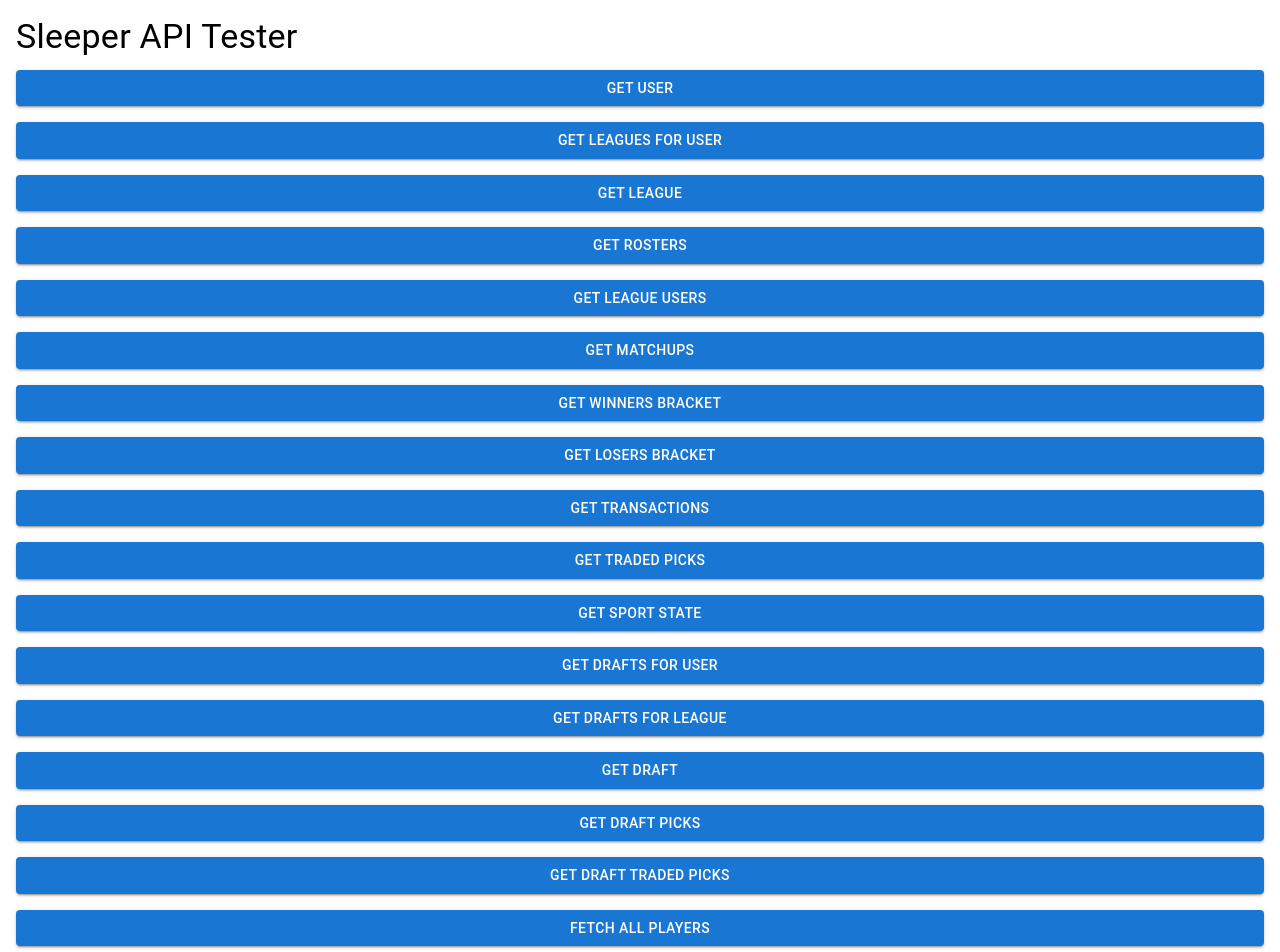
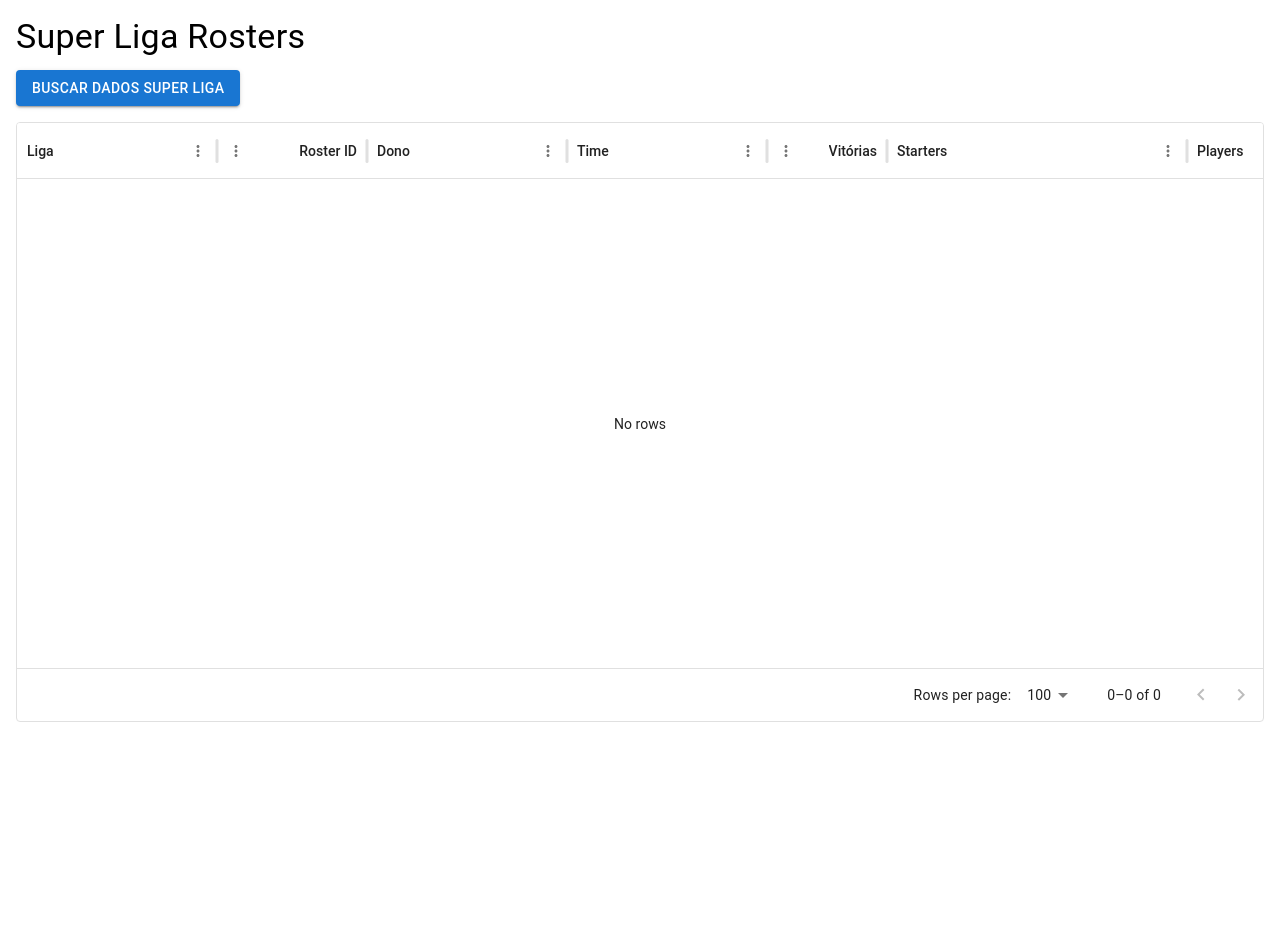
Before and after one commit to allanheil1/superligafnn, a Next.js app: page / in a window 1280 px wide. Shown: the top 952 px of the page. After the commit the page ends 800 px from the top, so only its background shows below. Built offline with nearby package versions, Linux system fonts and the light colour scheme.

Commit message:
fetching all sl teams

```diff
--- a/package.json
+++ b/package.json
@@ -13,6 +13,7 @@
     "@emotion/styled": "^11.14.0",
     "@hookform/resolvers": "^4.1.3",
     "@mui/material": "^7.0.0",
+    "@mui/x-data-grid": "^8.5.3",
     "@tanstack/react-query": "^5.69.0",
     "axios": "^1.8.4",
     "next": "15.2.4",
--- a/src/app/page.tsx
+++ b/src/app/page.tsx
@@ -1,105 +1,103 @@
 "use client";
 import React, { useState } from "react";
-import { Box, Button, Stack, TextField, Typography } from "@mui/material";
+import { Box, Button, Typography } from "@mui/material";
+import { DataGrid, GridColDef } from "@mui/x-data-grid";
 import { useSleeperApi } from "../hooks/useSleeperApi";
+import { Ligas, LeagueInfo } from "../ligas";
+import { LeagueUser, Roster } from "../api/sleeper/types";
 
-const SleeperApiTesterPage: React.FC = () => {
+const SuperLigaPage: React.FC = () => {
   const api = useSleeperApi();
-  const [response, setResponse] = useState<any>(null);
+  const [rows, setRows] = useState<any[]>([]);
+  const [loading, setLoading] = useState(false);
 
-  const handle = async (fn: (...args: any[]) => Promise<any>, prompts: string[]) => {
-    const inputs = prompts.map((p) => prompt(p));
-    if (inputs.some((input) => input === null)) {
-      return;
-    }
+  const handleFetch = async () => {
+    setLoading(true);
 
-    const args = inputs.map((v) => {
-      const num = Number(v);
-      return !isNaN(num) && v?.trim() !== "" ? num : v;
+    // Monta lista de ligas de todas as categorias
+    const leagueInfos: LeagueInfo[] = [];
+    for (let i = 9; i <= 88; i++)
+      try {
+        leagueInfos.push(Ligas.bronze(i));
+      } catch {}
+    for (let i = 45; i <= 55; i++)
+      try {
+        leagueInfos.push(Ligas.cobre(i));
+      } catch {}
+    [58, 8, 7, 6, 5, 4, 3, 2].forEach((i) => {
+      try {
+        leagueInfos.push(Ligas.prata(i));
+      } catch {}
+    });
+    try {
+      leagueInfos.push(Ligas.ouro(1));
+    } catch {}
+    leagueInfos.push(Ligas.creators());
+
+    // Promises de usuários e rosters por liga
+    const userPromises: Promise<LeagueUser[] | null>[] = [];
+    const rosterPromises: Promise<Roster[] | null>[] = [];
+
+    leagueInfos.forEach((info) => {
+      userPromises.push(api.getLeagueUsers(info.id));
+      rosterPromises.push(api.getRosters(info.id));
     });
 
-    const res = await fn(...args);
-    setResponse(res);
+    const usersByLeague = await Promise.all(userPromises);
+    const rostersByLeague = await Promise.all(rosterPromises);
+
+    // Mapa de leagueId -> LeagueUser[]
+    const leagueUsersMap: Record<string, LeagueUser[]> = {};
+    leagueInfos.forEach((info, idx) => {
+      leagueUsersMap[info.id] = usersByLeague[idx] || [];
+    });
+
+    // Agrega todos os rosters com display_name e nome do time
+    const allRows = leagueInfos.flatMap((info, idx) => {
+      const rosters = rostersByLeague[idx] || [];
+      const users = leagueUsersMap[info.id];
+      return rosters.map((r) => {
+        const user = users.find((u) => u.user_id === r.owner_id);
+        return {
+          id: `${info.id}-${r.roster_id}`,
+          league: info.name,
+          roster_id: r.roster_id,
+          owner: user?.display_name || r.owner_id,
+          team: user?.display_name || "",
+          wins: r.settings?.wins ?? 0,
+          starters: r.starters?.join(", "),
+          players: r.players?.join(", "),
+        };
+      });
+    });
+
+    setRows(allRows);
+    setLoading(false);
   };
+
+  const columns: GridColDef[] = [
+    { field: "league", headerName: "Liga", width: 200 },
+    { field: "roster_id", headerName: "Roster ID", width: 150, type: "number" },
+    { field: "owner", headerName: "Dono", width: 200 },
+    { field: "team", headerName: "Time", width: 200 },
+    { field: "wins", headerName: "Vitórias", width: 120, type: "number" },
+    { field: "starters", headerName: "Starters", width: 300 },
+    { field: "players", headerName: "Players", width: 300 },
+  ];
 
   return (
     <Box p={2}>
       <Typography variant="h4" gutterBottom>
-        Sleeper API Tester
+        Super Liga Rosters
       </Typography>
-      <Stack spacing={2} mb={2}>
-        <Button variant="contained" onClick={() => handle(api.getUser, ["User ID"])}>
-          Get User
-        </Button>
-        <Button variant="contained" onClick={() => handle(api.getLeaguesForUser, ["User ID", "Sport", "Season"])}>
-          Get Leagues For User
-        </Button>
-        <Button variant="contained" onClick={() => handle(api.getLeague, ["League ID"])}>
-          Get League
-        </Button>
-        <Button variant="contained" onClick={() => handle(api.getRosters, ["League ID"])}>
-          Get Rosters
-        </Button>
-        <Button variant="contained" onClick={() => handle(api.getLeagueUsers, ["League ID"])}>
-          Get League Users
-        </Button>
-        <Button variant="contained" onClick={() => handle(api.getMatchups, ["League ID", "Week (number)"])}>
-          Get Matchups
-        </Button>
-        <Button variant="contained" onClick={() => handle(api.getWinnersBracket, ["League ID"])}>
-          Get Winners Bracket
-        </Button>
-        <Button variant="contained" onClick={() => handle(api.getLosersBracket, ["League ID"])}>
-          Get Losers Bracket
-        </Button>
-        <Button variant="contained" onClick={() => handle(api.getTransactions, ["League ID", "Round (number)"])}>
-          Get Transactions
-        </Button>
-        <Button variant="contained" onClick={() => handle(api.getTradedPicks, ["League ID"])}>
-          Get Traded Picks
-        </Button>
-        <Button variant="contained" onClick={() => handle(api.getSportState, ["Sport"])}>
-          Get Sport State
-        </Button>
-        <Button variant="contained" onClick={() => handle(api.getDraftsForUser, ["User ID", "Sport", "Season"])}>
-          Get Drafts For User
-        </Button>
-        <Button variant="contained" onClick={() => handle(api.getDraftsForLeague, ["League ID"])}>
-          Get Drafts For League
-        </Button>
-        <Button variant="contained" onClick={() => handle(api.getDraft, ["Draft ID"])}>
-          Get Draft
-        </Button>
-        <Button variant="contained" onClick={() => handle(api.getDraftPicks, ["Draft ID"])}>
-          Get Draft Picks
-        </Button>
-        <Button variant="contained" onClick={() => handle(api.getDraftTradedPicks, ["Draft ID"])}>
-          Get Draft Traded Picks
-        </Button>
-        <Button variant="contained" onClick={() => handle(api.fetchAllPlayers, [])}>
-          Fetch All Players
-        </Button>
-        <Button
-          variant="contained"
-          onClick={() => handle(api.getTrendingPlayers, ["Type (add/drop)", "Lookback Hours (optional)", "Limit (optional)"])}
-        >
-          Get Trending Players
-        </Button>
-      </Stack>
-
-      <Typography variant="h6" gutterBottom>
-        Response JSON
-      </Typography>
-      <TextField
-        multiline
-        fullWidth
-        minRows={10}
-        variant="outlined"
-        value={response ? JSON.stringify(response, null, 2) : ""}
-        InputProps={{ readOnly: true }}
-      />
+      <Button variant="contained" onClick={handleFetch} disabled={loading}>
+        Buscar Dados Super Liga
+      </Button>
+      <Box mt={2} sx={{ height: 600, width: "100%" }}>
+        <DataGrid rows={rows} columns={columns} loading={loading} />
+      </Box>
     </Box>
   );
 };
 
-export default SleeperApiTesterPage;
+export default SuperLigaPage;
--- /dev/null
+++ b/src/ligas.ts
@@ -0,0 +1,156 @@
+// src/constants/ligas.ts
+
+/**
+ * Categorias de ligas disponíveis.
+ */
+export enum LeagueCategory {
+  Bronze = "bronze",
+  Cobre = "cobre",
+  Prata = "prata",
+  Ouro = "ouro",
+  Creators = "creators",
+}
+
+/**
+ * Informação de uma liga: ID e nome.
+ */
+export interface LeagueInfo {
+  id: string;
+  name: string;
+}
+
+// Liga Bronze (#9 a #59, exceto #58)
+const bronzeLeagues: Record<number, LeagueInfo> = {
+  88: { id: "1137108078496829440", name: "Liga Bronze #88" },
+  87: { id: "1137094205949952000", name: "Liga Bronze #87" },
+  86: { id: "1137091318041276416", name: "Liga Bronze #86" },
+  85: { id: "1136887869747986432", name: "Liga Bronze #85" },
+  84: { id: "1136839487687987200", name: "Liga Bronze #84" },
+  83: { id: "1136834977070534656", name: "Liga Bronze #83" },
+  82: { id: "1136777520541569024", name: "Liga Bronze #82" },
+  81: { id: "1136774381264449536", name: "Liga Bronze #81" },
+  80: { id: "1136749513223458816", name: "Liga Bronze #80" },
+  79: { id: "1136723115578503168", name: "Liga Bronze #79" },
+  78: { id: "1136489593337495552", name: "Liga Bronze #78" },
+  77: { id: "1136484565981671424", name: "Liga Bronze #77" },
+  76: { id: "1136434551879888896", name: "Liga Bronze #76" },
+  75: { id: "1136358406073266176", name: "Liga Bronze #75" },
+  74: { id: "1136127794209869824", name: "Liga Bronze #74" },
+  73: { id: "1136033570352484352", name: "Liga Bronze #73" },
+  72: { id: "1135694895169089536", name: "Liga Bronze #72" },
+  71: { id: "1135381400481685504", name: "Liga Bronze #71" },
+  70: { id: "1135363829610987520", name: "Liga Bronze #70" },
+  69: { id: "1135664656665903104", name: "Liga Bronze #69" },
+  68: { id: "1135283048834146304", name: "Liga Bronze #68" },
+  67: { id: "1135283006194855936", name: "Liga Bronze #67" },
+  66: { id: "1135000543942004736", name: "Liga Bronze #66" },
+  65: { id: "1134624441331298304", name: "Liga Bronze #65" },
+  64: { id: "1134624308543860736", name: "Liga Bronze #64" },
+  63: { id: "1134624239866273792", name: "Liga Bronze #63" },
+  62: { id: "1133458987682332672", name: "Liga Bronze #62" },
+  61: { id: "1133458932518883328", name: "Liga Bronze #61" },
+  60: { id: "1133458853661663232", name: "Liga Bronze #60" },
+  59: { id: "1133458804991053824", name: "Liga Bronze #59" },
+  44: { id: "1130964145525936128", name: "Liga Bronze #44" },
+  43: { id: "1130964083509088256", name: "Liga Bronze #43" },
+  42: { id: "1130964034389479424", name: "Liga Bronze #42" },
+  41: { id: "1130963991657996288", name: "Liga Bronze #41" },
+  40: { id: "1130963905045585920", name: "Liga Bronze #40" },
+  39: { id: "1130963854198046720", name: "Liga Bronze #39" },
+  38: { id: "1130963805225304064", name: "Liga Bronze #38" },
+  37: { id: "1130963536072679424", name: "Liga Bronze #37" },
+  36: { id: "1130243081577680896", name: "Liga Bronze #36" },
+  35: { id: "1130243044588216320", name: "Liga Bronze #35" },
+  34: { id: "1130243006885498880", name: "Liga Bronze #34" },
+  33: { id: "1130242958311153664", name: "Liga Bronze #33" },
+  32: { id: "1130242907983867904", name: "Liga Bronze #32" },
+  31: { id: "1130242862945308672", name: "Liga Bronze #31" },
+  30: { id: "1130242792942526464", name: "Liga Bronze #30" },
+  29: { id: "1130242756154327040", name: "Liga Bronze #29" },
+  28: { id: "1130242718959058944", name: "Liga Bronze #28" },
+  27: { id: "1130242349269086208", name: "Liga Bronze #27" },
+  26: { id: "1130242312245788672", name: "Liga Bronze #26" },
+  25: { id: "1130242210869403648", name: "Liga Bronze #25" },
+  24: { id: "1130242154464550912", name: "Liga Bronze #24" },
+  23: { id: "1130242116506173440", name: "Liga Bronze #23" },
+  22: { id: "1130242054690516992", name: "Liga Bronze #22" },
+  21: { id: "1130242015498829824", name: "Liga Bronze #21" },
+  20: { id: "1130241964508725248", name: "Liga Bronze #20" },
+  19: { id: "1130241918073626624", name: "Liga Bronze #19" },
+  18: { id: "1130241878877806592", name: "Liga Bronze #18" },
+  17: { id: "1130241456628768768", name: "Liga Bronze #17" },
+  16: { id: "1130241406167031808", name: "Liga Bronze #16" },
+  15: { id: "1130241188700868608", name: "Liga Bronze #15" },
+  14: { id: "1130241146602668032", name: "Liga Bronze #14" },
+  13: { id: "1130241090982051840", name: "Liga Bronze #13" },
+  12: { id: "1130241044764839936", name: "Liga Bronze #12" },
+  11: { id: "1130240997797085184", name: "Liga Bronze #11" },
+  10: { id: "1130240515917770752", name: "Liga Bronze #10" },
+  9: { id: "1130240203106525184", name: "Liga Bronze #9" },
+};
+
+// Liga Cobre (#45 a #55)
+const cobreLeagues: Record<number, LeagueInfo> = {
+  55: { id: "1130965595383517184", name: "Liga Cobre #55" },
+  54: { id: "1130965539440070656", name: "Liga Cobre #54" },
+  53: { id: "1130965394388299776", name: "Liga Cobre #53" },
+  52: { id: "1130965336045682688", name: "Liga Cobre #52" },
+  51: { id: "1130965136296103936", name: "Liga Cobre #51" },
+  50: { id: "1130965086929195008", name: "Liga Cobre #50" },
+  49: { id: "1130965048526110720", name: "Liga Cobre #49" },
+  48: { id: "1130965000811720704", name: "Liga Cobre #48" },
+  47: { id: "1130964953583771648", name: "Liga Cobre #47" },
+  46: { id: "1130964905189937152", name: "Liga Cobre #46" },
+  45: { id: "1130964859895771136", name: "Liga Cobre #45" },
+};
+
+// Liga Prata (#58, #2 a #8)
+const prataLeagues: Record<number, LeagueInfo> = {
+  58: { id: "1133458711982469120", name: "Liga Prata #58" },
+  8: { id: "1130239772808798208", name: "Liga Prata #8" },
+  7: { id: "1130239579430412288", name: "Liga Prata #7" },
+  6: { id: "1130239270708510720", name: "Liga Prata #6" },
+  5: { id: "1130238606582366208", name: "Liga Prata #5" },
+  4: { id: "1130238258962817024", name: "Liga Prata #4" },
+  3: { id: "1130237883295805440", name: "Liga Prata #3" },
+  2: { id: "1130237586657869824", name: "Liga Prata #2" },
+};
+
+// Liga Ouro (#1)
+const ouroLeagues: Record<number, LeagueInfo> = {
+  1: { id: "1130232274991058944", name: "Liga Ouro #1" },
+};
+
+// Liga dos Creators (única)
+const creatorsLeague: LeagueInfo = {
+  id: "1130236947248578560",
+  name: "Liga dos Creators ⭐",
+};
+
+/**
+ * Funções de acesso rápido para cada categoria.
+ * Exemplo: Ligas.prata(6).id
+ */
+export const Ligas = {
+  bronze: (num: number): LeagueInfo => {
+    const liga = bronzeLeagues[num];
+    if (!liga) throw new Error(`Liga Bronze #${num} inválida`);
+    return liga;
+  },
+  cobre: (num: number): LeagueInfo => {
+    const liga = cobreLeagues[num];
+    if (!liga) throw new Error(`Liga Cobre #${num} inválida`);
+    return liga;
+  },
+  prata: (num: number): LeagueInfo => {
+    const liga = prataLeagues[num];
+    if (!liga) throw new Error(`Liga Prata #${num} inválida`);
+    return liga;
+  },
+  ouro: (num: number): LeagueInfo => {
+    const liga = ouroLeagues[num];
+    if (!liga) throw new Error(`Liga Ouro #${num} inválida`);
+    return liga;
+  },
+  creators: (): LeagueInfo => creatorsLeague,
+};
```
Also changed, not shown: 1 other file (tests, documents, lock files or other folders).
